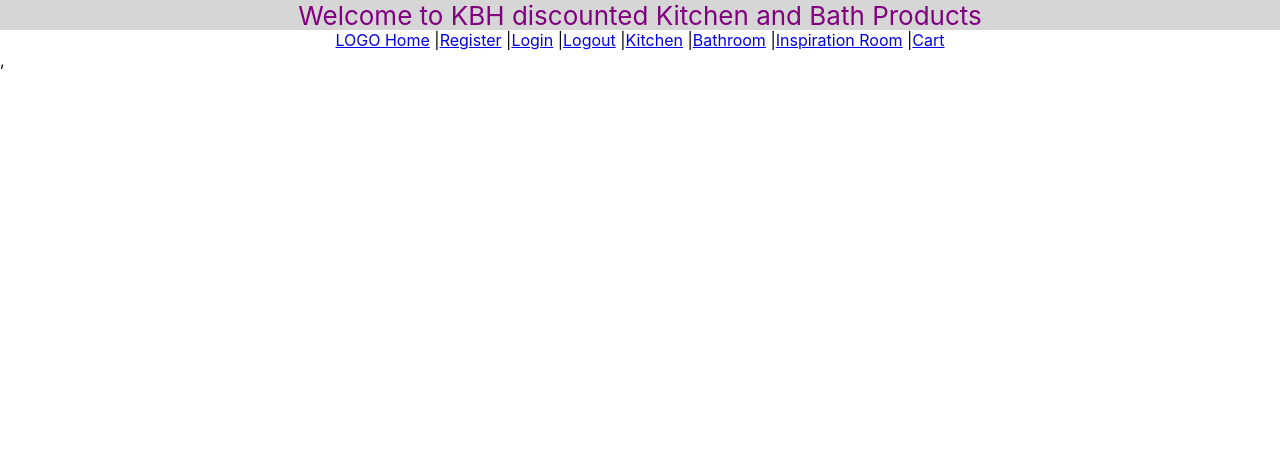
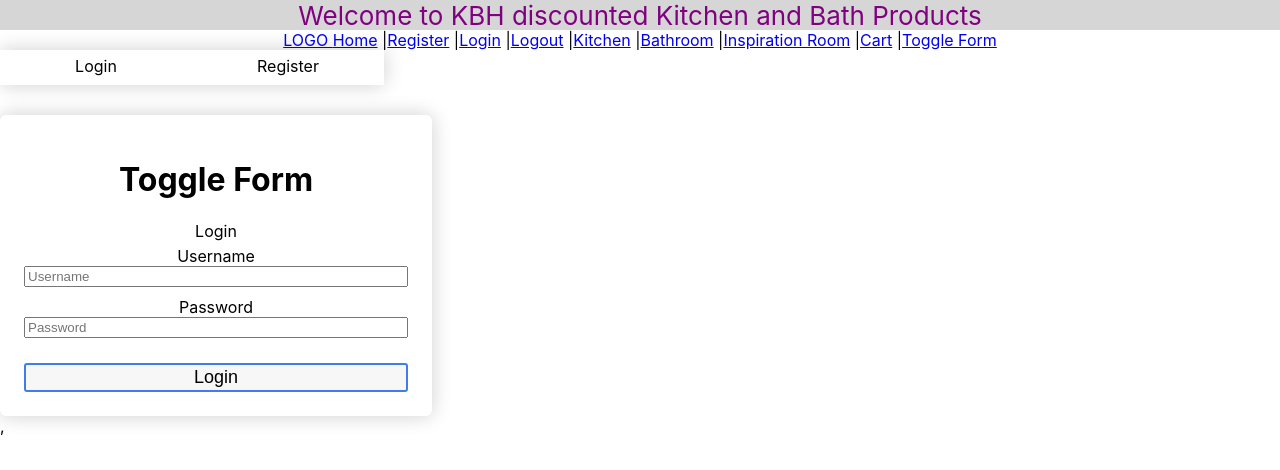
Before and after one commit to joselycas/ecommerce, a React (Create React App) app in the folder ecommerce-front-end/: page /toggleForm in a window 1280 px wide. Shown: the top 470 px of the page. Built offline with nearby package versions, Linux system fonts and the light colour scheme.

Commit message:
added toggle form and react route

```diff
--- a/ecommerce-front-end/src/Main.js
+++ b/ecommerce-front-end/src/Main.js
@@ -1,4 +1,4 @@
-import React from 'react'
+import React, { Component } from 'react'
 import {Route, Switch} from 'react-router-dom'
 import Home from './Home'
 import Login from './containers/Login'
@@ -8,10 +8,14 @@
 import Inspiration from './components/Inspiration'
 import Cart from './containers/Cart'
 import Register from './containers/Register'
+import ToggleForm from './containers/ToggleForm'
 
 
-const Main = () => {
 
+class Main extends Component {
+
+
+    render(){
       return(
           <Switch>
             <Route path='/home' component={Home} />
@@ -22,9 +26,12 @@
             <Route path='/bathroom' component={Bathroom}/>
             <Route path='/inspiration' component={Inspiration}/>
             <Route path='/cart' component={Cart}/>
+            <Route path='/toggleForm' component={ToggleForm}/>
           </Switch>
 
       )
   }
 
+}
+
 export default Main;
--- a/ecommerce-front-end/src/NavBar.js
+++ b/ecommerce-front-end/src/NavBar.js
@@ -19,7 +19,8 @@
         <Nav.Link href="/kitchen">Kitchen</Nav.Link> |
         <Nav.Link href="/bathroom">Bathroom</Nav.Link> |
         <Nav.Link href="/inspiration">Inspiration Room</Nav.Link> |
-        <Nav.Link href="/cart">Cart</Nav.Link>
+        <Nav.Link href="/cart">Cart</Nav.Link> |
+        <Nav.Link href="/toggleForm">Toggle Form</Nav.Link>
         </Nav>
   </Navbar>
 
--- /dev/null
+++ b/ecommerce-front-end/src/ToggleFormCss.css
@@ -0,0 +1,181 @@
+html,
+body,
+#root {
+    width: 100%;
+    height: 100%;
+    box-sizing: border-box;
+}
+
+$blue_theme: #70a1ff;
+//Root Container
+.root-container {
+    width: 100%;
+    height: 100%;
+    display: flex;
+    justify-content: center;
+    align-items: center;
+    flex-direction: column;
+}
+
+.box-controller {
+    visibility: visible;
+    display: -webkit-box;
+    display: -ms-flexbox;
+    display: flex;
+    max-width: 24em;
+    min-width: 21em;
+    height: 35px;
+    -webkit-box-shadow: 0px 0px 20px 0px rgba(15, 15, 15, 0.2);
+    box-shadow: 0px 0px 20px 0px rgba(15, 15, 15, 0.2);
+    margin-bottom: 30px;
+    align-items: center;
+    transition: visibility 0.5s ease-out;
+}
+
+.controller {
+    flex: 1;
+    text-align: center;
+    height: 100%;
+    line-height: 2;
+    cursor: pointer;
+}
+
+//Currently Selected Controller
+.selected-controller {
+    transition: border 0.5s ease-out;
+    border-bottom: 2px solid $blue_theme;
+}
+
+.box-container {
+    display: flex;
+    flex-direction: column;
+    max-width: 24em;
+    min-width: 21em;
+    box-shadow: 0px 0px 20px 0px rgba(15, 15, 15, 0.2);
+    border-radius: 6px;
+    padding: 24px;
+}
+
+.inner-container {
+    transition: visibility 0.2s ease-out;
+}
+
+.inner-container.show {
+    visibility: visible;
+}
+
+//Header
+.header {
+    text-align: center;
+    padding: 5px;
+    margin-bottom: 17px;
+    /* margin-left: 35px; */
+    /* margin-right: 35px; */
+    font-family: Ozxgen, sans-serif;
+    font-size: 22px;
+    border-bottom: 2px solid $blue_theme;
+}
+
+.box {
+    display: flex;
+    flex-direction: column;
+    justify-content: center;
+}
+
+.input-group {
+    display: flex;
+    flex-direction: column;
+    margin-top: 5px;
+    margin-bottom: 5px;
+}
+
+//Label
+.login-label {
+    font-family: Oxygen, sans-serif;
+    font-size: 20px;
+    font-weight: 600;
+    padding-left: 5px;
+}
+
+//Input
+.login-input {
+    height: 2.1em;
+    border-radius: 3px;
+    border: 1px solid $blue_theme;
+    transition: border 0.4s ease-out;
+    padding: 13px;
+    font-family: Oxygen, sans-serif;
+    font-size: 19px;
+    color: #3e3e42;
+    background: rgba(15, 15, 15, 0.01);
+}
+
+.login-input:hover {
+    border: 2px solid $blue_theme;
+}
+
+.login-input:focus {
+    border: 2px solid #6565e7;
+    box-shadow: 0px 0px 20px rgba(15, 15, 15, 0.2);
+}
+
+//Input Placeholder
+.login-input::placeholder {
+    font-family: Oxygen, sans-serif;
+    font-size: 16px; //color: rgba(46, 213, 116, 0.839);
+    color: rgba(15, 15, 15, 0.4);
+}
+
+.login-btn {
+    padding: 2px 30px;
+    /* background-color: #417cef; */
+    border: 0;
+    font-size: 18px;
+    border-radius: 3px;
+    font-family: Oxygen, sans-serif;
+    background-color: rgba(15, 15, 15, 0.03);
+    margin-top: 20px;
+    border: 2px solid #417cef;
+    transition: background-color 0.3s ease-out;
+    cursor: pointer;
+}
+
+.login-btn:hover,
+.login-btn:focus {
+    background-color: #417cef;
+    color: white;
+}
+
+.danger-error {
+    color: #e74c3c;
+    font-size: 16px;
+}
+
+//Password
+.password-state {
+    display: flex;
+    flex-direction: row;
+    margin-top: 20px;
+}
+
+.pwd {
+    height: 6px;
+    flex: 1;
+    visibility: hidden;
+}
+
+.pwd-weak {
+    background-color: #e74c3c;
+}
+
+.pwd-medium {
+    background-color: #3498db;
+}
+
+.pwd-strong {
+    background-color: #2ecc71;
+}
+
+.show {
+    visibility: visible;
+}
--- a/ecommerce-front-end/src/containers/Register.js
+++ b/ecommerce-front-end/src/containers/Register.js
@@ -5,13 +5,114 @@
 
   constructor(props) {
     super(props);
-    this.state = {};
+    this.state = {
+      username: "",
+      email: "",
+      password:"",
+      errors:[]
+    };
   }
 
-  submitRegister(e) {}
+  submitRegister = (e) => {
+    if (this.state.username == "") {
+      this.showValidationErr("username", "Username Cannot be empty!");
+   }
+   if (this.state.email == "") {
+     this.showValidationErr("email", "Email Cannot be empty!");
+   }
+   if (this.state.password == "") {
+     this.showValidationErr("password", "Password Cannot be empty!");
+   }
+  }
+
+  showValidationErr = (elem, msg) => {
+    this.setState((prevState) => ({
+      errors: [
+      ...prevState.errors, {
+        elem,
+        msg
+      }
+      ]
+    })
+  );
+}
+//Remove a specific element from the array
+clearValidationErr = (elem) => {
+  this.setState((prevState) => {
+    let newArr = [];
+    //Add all elements from the prev array to the new one that has a different element
+    for (let err of prevState.errors) {
+      if (elem != err.elm) {
+        newArr.push(err);
+      }
+    }
+    return {errors: newArr};
+  });
+}
+
+onUsernameChange =(e) => {
+  this.setState({username: e.target.value});
+  //We want to clear the error when ever the user type something new
+  this.clearValidationErr("username");
+}
+
+onEmailChange = (e) => {
+  this.setState({email: e.target.value});
+  this.clearValidationErr("email");
+}
+
+onPasswordChange = (e) => {
+  this.setState({password: e.target.value});
+  this.clearValidationErr("password");
+  this.setState({pwdState: "weak"});
+  if (e.target.value.length > 8) {
+    this.setState({pwdState: "medium"});
+  } else if (e.target.value.length > 12) {
+    this.setState({pwdState: "strong"});
+  }
+}
+
+
 
   render() {
+    //NULL by default (help us check when rendering)
+    let usernameErr = null,
+      passwordErr = null,
+      emailErr = null;
+    //Loop and find which ones has the error
+    for (let err of this.state.errors) {
+      //Assign the validation error message
+      if (err.elem == "username") {
+        usernameErr = err.msg;
+      }
+      if (err.elem == "password") {
+        passwordErr = err.msg;
+      }
+      if (err.elem == "email") {
+        emailErr = err.msg;
+      }
+      //No (else if or else) statements cause we need to check for all possible elements
+    }
+
+    let pwdWeak = false,
+    pwdMedium = false,
+    pwdStrong = false;
+    //Weak password set onlt the pwdWeak to true, cause render only the first bar
+    if (this.state.pwdState == "weak") {
+      pwdWeak = true;
+      } else if (this.state.pwdState == "medium") {
+        //Medium pwd then render the weak and medium bars
+        pwdWeak = true;
+        pwdMedium = true;
+      } else if (this.state.pwdState == "strong") {
+        //Strong, render all the previoud bars
+        pwdWeak = true;
+        pwdMedium = true;
+        pwdStrong = true;
+    }
+
     return (
+
       <div className="inner-container">
         <div className="header">
           Register
@@ -24,13 +125,21 @@
               type="text"
               name="username"
               className="login-input"
-              placeholder="Username"/>
+              placeholder="Username"
+              onChange={this.onUsernameChange}
+              />
+              <small className="danger-error">{usernameErr ? usernameErr : ""}</small>
           </div>
 
           <div className="input-group">
             <label htmlFor="email">Email</label>
-            <input type="text" name="email" className="login-input" placeholder="Email"/>
+            <input type="text" name="email"
+            className="login-input"
+            placeholder="Email"
+            onChange={this.onEmailChange}/>
+            <small className="danger-error">{emailErr ? emailErr : ""}</small>
           </div>
+
 
           <div className="input-group">
             <label htmlFor="password">Password</label>
@@ -38,14 +147,15 @@
               type="password"
               name="password"
               className="login-input"
-              placeholder="Password"/>
+              placeholder="Password"
+              onChange={this.onPasswordChange}/>
+              <small className="danger-error">{passwordErr ? passwordErr : ""}</small>
           </div>
+
           <button
             type="button"
             className="login-btn"
-            onClick={this
-            .submitRegister
-            .bind(this)}>Register</button>
+            onClick={this.submitRegister}>Register</button>
         </div>
       </div>
     );
@@ -53,3 +163,7 @@
 }
 
 export default Register
+
+
+
+//Do it for all the other inputs
--- /dev/null
+++ b/ecommerce-front-end/src/containers/ToggleForm.js
@@ -0,0 +1,51 @@
+import React, {Component} from 'react'
+import Register from './Register'
+import Login from './Login'
+import ToggleFormCss from '../ToggleFormCss.css'
+
+
+
+class ToggleForm extends Component {
+
+  constructor(props) {
+   super(props);
+   this.state = {
+     isLoginOpen: true,
+     isRegisterOpen: false
+   };
+ }
+
+
+  render() {
+    return (
+    <>
+    <div className="box-controller" >
+      <div className={"controller " + (this.state.isLoginOpen ? "selected-controller" : "")}
+        onClick={this.showLoginBox}>
+        Login
+      </div>
+
+      <div
+        className={"controller " + (this.state.isRegisterOpen ? "selected-controller" : "")}
+        onClick={this  .showRegisterBox}>
+        Register
+      </div>
+    </div>
+      <div className="box-container">
+        <h1>Toggle Form</h1>
+         {this.state.isLoginOpen && <Login/>}
+         {this.state.isRegisterOpen && <Register/>}
+      </div>
+      </>
+    )
+  }
+  showLoginBox = () => {
+    this.setState({isLoginOpen: true, isRegisterOpen: false});
+  }
+
+  showRegisterBox = () => {
+    this.setState({isRegisterOpen: true, isLoginOpen: false});
+  }
+}
+
+export default ToggleForm
```
Also changed, not shown: ecommerce-front-end/src/App.js (+7 -1 lines). Lines whose indentation alone changed are shown as unchanged.
